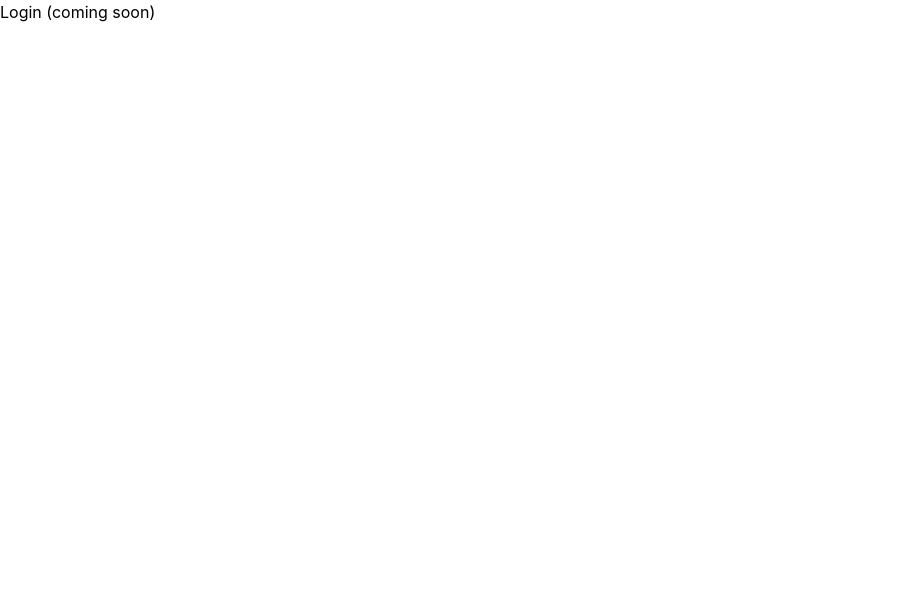
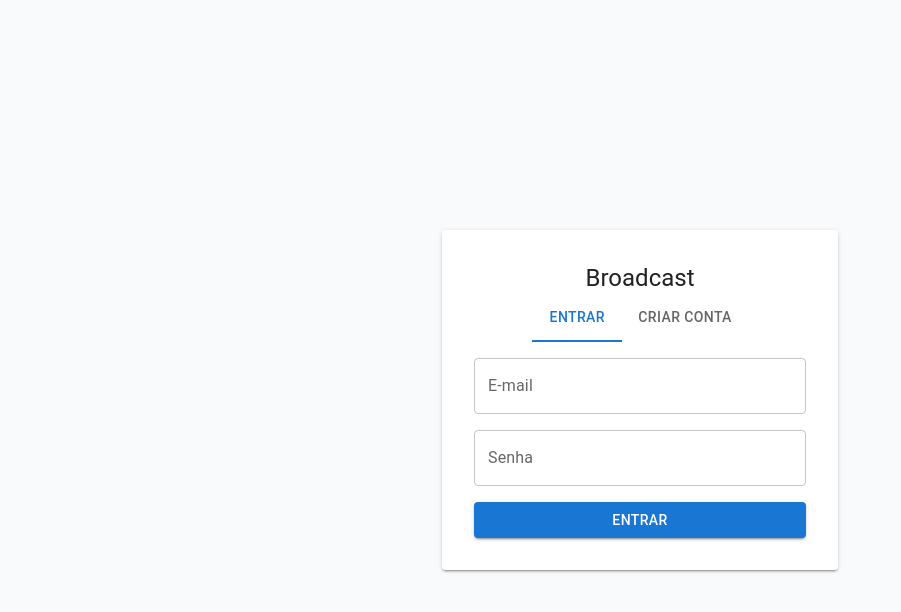
Before and after one commit to nilloferreiira/broadcast, a React (Vite) app in the folder web/: page /login in a window 1280 px wide. Shown: the top 612 px of the page, without its empty margins (0-901 px from the left). Built offline with nearby package versions, Linux system fonts and the light colour scheme.

Commit message:
feat: add LoginForm, RegisterForm, LoginPage, AppLayout, wire auth routes

```diff
--- a/web/src/App.tsx
+++ b/web/src/App.tsx
@@ -1,14 +1,18 @@
 import { BrowserRouter, Navigate, Route, Routes } from 'react-router-dom'
 import { PrivateRoute } from './components/PrivateRoute'
+import { AppLayout } from './components/layout/AppLayout'
+import { LoginPage } from './pages/LoginPage'
 
 export const App = () => (
   <BrowserRouter>
     <Routes>
-      <Route path="/login" element={<div>Login (coming soon)</div>} />
+      <Route path="/login" element={<LoginPage />} />
       <Route element={<PrivateRoute />}>
-        <Route path="/connections" element={<div>Connections (coming soon)</div>} />
-        <Route path="/connections/:connectionId/contacts" element={<div>Contacts (coming soon)</div>} />
-        <Route path="/connections/:connectionId/messages" element={<div>Messages (coming soon)</div>} />
+        <Route element={<AppLayout />}>
+          <Route path="/connections" element={<div>Connections (coming soon)</div>} />
+          <Route path="/connections/:connectionId/contacts" element={<div>Contacts (coming soon)</div>} />
+          <Route path="/connections/:connectionId/messages" element={<div>Messages (coming soon)</div>} />
+        </Route>
       </Route>
       <Route path="/" element={<Navigate to="/connections" replace />} />
     </Routes>
--- /dev/null
+++ b/web/src/components/auth/LoginForm.tsx
@@ -0,0 +1,25 @@
+import { useForm } from 'react-hook-form'
+import { zodResolver } from '@hookform/resolvers/zod'
+import { Button, Stack, TextField } from '@mui/material'
+import { loginSchema, type LoginForm as Values } from '../../schemas/auth.schema'
+
+interface Props { onSubmit: (data: Values) => Promise<void> }
+
+export const LoginForm = ({ onSubmit }: Props) => {
+  const { register, handleSubmit, formState: { errors, isSubmitting } } = useForm<Values>({
+    resolver: zodResolver(loginSchema),
+  })
+  return (
+    <form onSubmit={handleSubmit((data) => onSubmit(data))}>
+      <Stack spacing={2}>
+        <TextField label="E-mail" inputProps={{ 'aria-label': 'E-mail' }}
+          {...register('email')} error={!!errors.email} helperText={errors.email?.message} fullWidth />
+        <TextField label="Senha" type="password" inputProps={{ 'aria-label': 'Senha' }}
+          {...register('password')} error={!!errors.password} helperText={errors.password?.message} fullWidth />
+        <Button type="submit" variant="contained" disabled={isSubmitting}>
+          {isSubmitting ? 'Entrando...' : 'Entrar'}
+        </Button>
+      </Stack>
+    </form>
+  )
+}
--- /dev/null
+++ b/web/src/components/auth/RegisterForm.tsx
@@ -0,0 +1,24 @@
+import { useForm } from 'react-hook-form'
+import { zodResolver } from '@hookform/resolvers/zod'
+import { Button, Stack, TextField } from '@mui/material'
+import { registerSchema, type RegisterForm as Values } from '../../schemas/auth.schema'
+
+interface Props { onSubmit: (data: Values) => Promise<void> }
+
+export const RegisterForm = ({ onSubmit }: Props) => {
+  const { register, handleSubmit, formState: { errors, isSubmitting } } = useForm<Values>({
+    resolver: zodResolver(registerSchema),
+  })
+  return (
+    <form onSubmit={handleSubmit((data) => onSubmit(data))}>
+      <Stack spacing={2}>
+        <TextField label="E-mail" {...register('email')} error={!!errors.email} helperText={errors.email?.message} fullWidth />
+        <TextField label="Senha" type="password" {...register('password')} error={!!errors.password} helperText={errors.password?.message} fullWidth />
+        <TextField label="Confirmar Senha" type="password" {...register('confirmPassword')} error={!!errors.confirmPassword} helperText={errors.confirmPassword?.message} fullWidth />
+        <Button type="submit" variant="contained" disabled={isSubmitting}>
+          {isSubmitting ? 'Criando conta...' : 'Criar conta'}
+        </Button>
+      </Stack>
+    </form>
+  )
+}
--- /dev/null
+++ b/web/src/components/layout/AppLayout.tsx
@@ -0,0 +1,19 @@
+import { Outlet, useNavigate } from 'react-router-dom'
+import { AppBar, Box, Button, Toolbar, Typography } from '@mui/material'
+
+// Logout calls Firebase signOut in the merge phase. For now, navigates to /login.
+export const AppLayout = () => {
+  const navigate = useNavigate()
+
+  return (
+    <Box className="min-h-screen bg-gray-50">
+      <AppBar position="static">
+        <Toolbar>
+          <Typography variant="h6" className="flex-1">Broadcast</Typography>
+          <Button color="inherit" onClick={() => navigate('/login')}>Sair</Button>
+        </Toolbar>
+      </AppBar>
+      <Box component="main" className="p-4"><Outlet /></Box>
+    </Box>
+  )
+}
--- /dev/null
+++ b/web/src/pages/LoginPage.tsx
@@ -0,0 +1,39 @@
+import { useState } from 'react'
+import { useNavigate } from 'react-router-dom'
+import { Alert, Box, Container, Paper, Tab, Tabs, Typography } from '@mui/material'
+import { LoginForm } from '../components/auth/LoginForm'
+import { RegisterForm } from '../components/auth/RegisterForm'
+import type { LoginForm as LoginValues } from '../schemas/auth.schema'
+import type { RegisterForm as RegisterValues } from '../schemas/auth.schema'
+
+// Firebase calls are added in the merge phase (specs/firebase.md).
+// For now, both handlers navigate directly so the UI can be developed and tested.
+export const LoginPage = () => {
+  const [tab, setTab] = useState<'login' | 'register'>('login')
+  const [error] = useState<string | null>(null)
+  const navigate = useNavigate()
+
+  const handleLogin = async (_data: LoginValues) => {
+    navigate('/connections')
+  }
+
+  const handleRegister = async (_data: RegisterValues) => {
+    navigate('/connections')
+  }
+
+  return (
+    <Box className="min-h-screen flex items-center justify-center bg-gray-50">
+      <Container maxWidth="xs">
+        <Paper className="p-8" elevation={2}>
+          <Typography variant="h5" className="mb-4 font-bold text-center">Broadcast</Typography>
+          <Tabs value={tab} onChange={(_, v) => setTab(v)} centered className="mb-4">
+            <Tab label="Entrar" value="login" />
+            <Tab label="Criar conta" value="register" />
+          </Tabs>
+          {error && <Alert severity="error" className="mb-4">{error}</Alert>}
+          {tab === 'login' ? <LoginForm onSubmit={handleLogin} /> : <RegisterForm onSubmit={handleRegister} />}
+        </Paper>
+      </Container>
+    </Box>
+  )
+}
```
Also changed, not shown: 1 other file (tests, documents, lock files or other folders).
